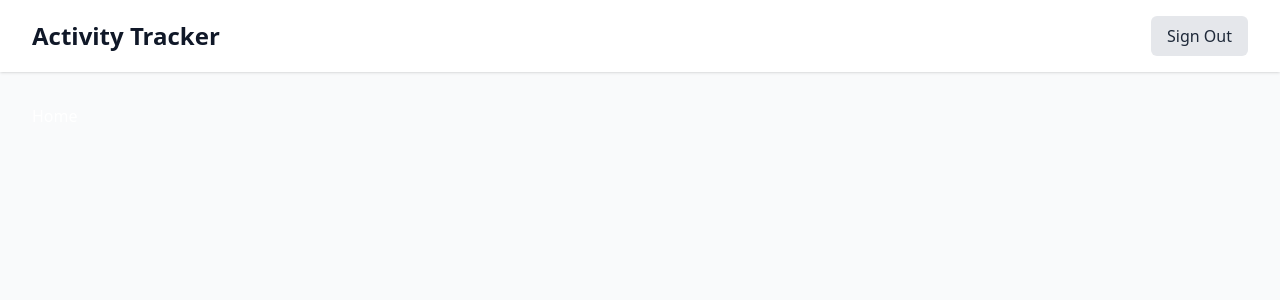
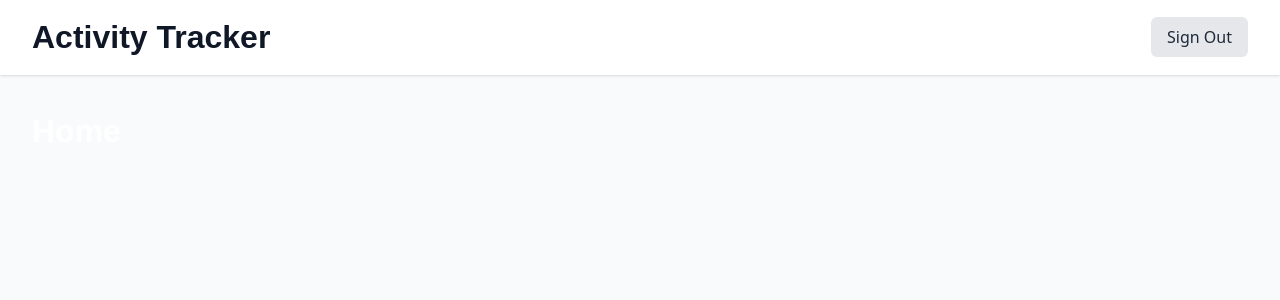
Before and after one commit to wroger1224/Hackathon-2025, a React (Vite) app in the folder front-end/: page / in a window 1280 px wide. Shown: the top 300 px of the page. Built offline with nearby package versions, Linux system fonts and the light colour scheme; no server answers; sample sign-in values are in the browser's storage.

Commit message:
More basic css

```diff
--- a/front-end/src/index.css
+++ b/front-end/src/index.css
@@ -3,6 +3,31 @@ body {
   background-color: #38B1F6;
   color: white;
 }
+
+h1 {
+  font-size: 2rem;
+  font-weight: 600;
+  font-family: 'Barabara', sans-serif;
+}
+
+h2 {
+  font-size: 1.5rem;
+  font-weight: 600;
+  font-family: 'Barabara', sans-serif;
+}
+
+h3 {
+  font-size: 1.2rem;
+  font-weight: 600;
+  font-family: 'Barabara', sans-serif;
+}
+
+p {
+  font-size: 1rem;
+  font-weight: 400;
+  font-family: 'ITC Bauhaus', sans-serif;
+}
+
 :root {
   font-family: system-ui, Avenir, Helvetica, Arial, sans-serif;
   line-height: 1.5;
```
